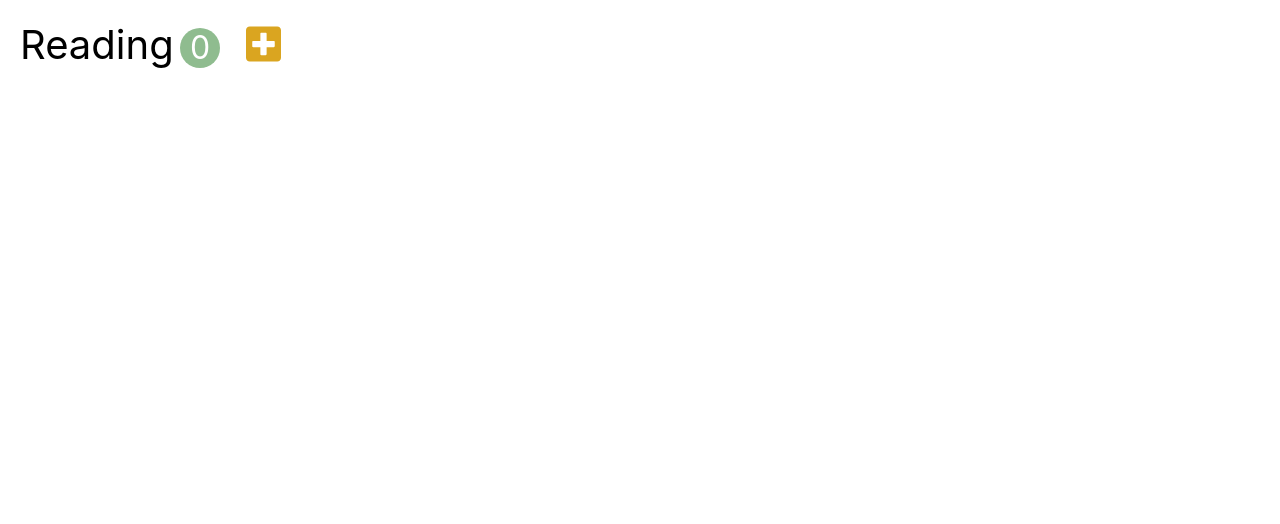
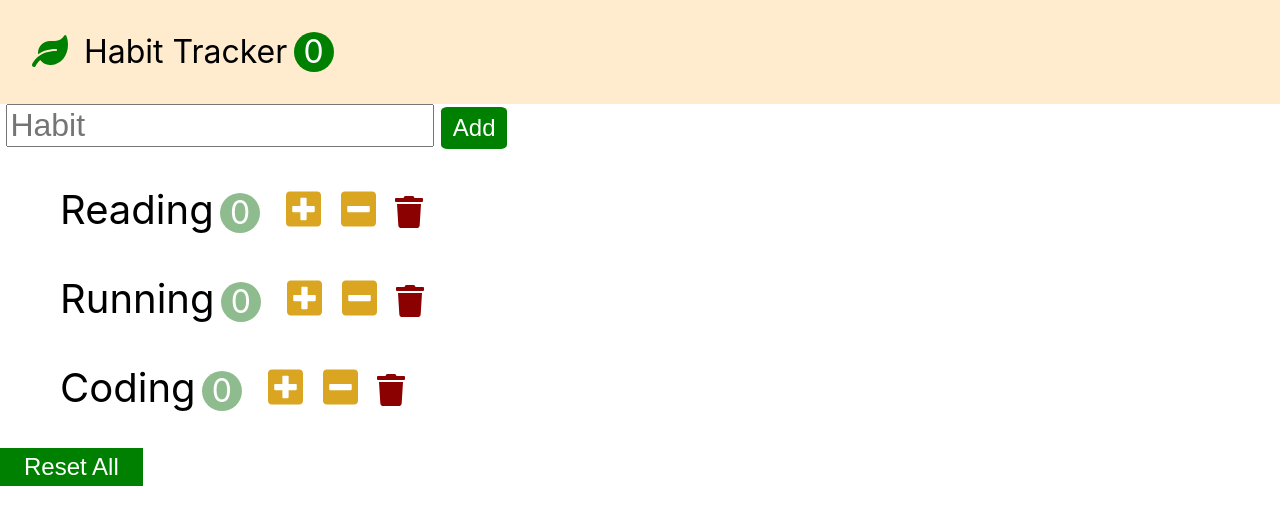
Before and after one commit to wan8234/habit-tracker, a React (Create React App) app: page / in a window 1280 px wide. Shown: the top 524 px of the page. Built offline with nearby package versions, Linux system fonts and the light colour scheme.

Commit message:
deploy using github

```diff
--- a/package.json
+++ b/package.json
@@ -2,11 +2,13 @@
     "name": "template",
     "version": "0.1.0",
     "private": true,
+    "homepage": "ttps://wan8234.github.io/habit-tracker/",
     "dependencies": {
         "@fortawesome/fontawesome-free": "^5.15.1",
         "@testing-library/jest-dom": "^5.11.4",
         "@testing-library/react": "^11.1.0",
         "@testing-library/user-event": "^12.1.10",
+        "gh-pages": "^3.1.0",
         "react": "^17.0.1",
         "react-dom": "^17.0.1",
         "react-scripts": "4.0.1",
@@ -16,7 +18,9 @@
         "start": "react-scripts start",
         "build": "react-scripts build",
         "test": "react-scripts test",
-    "eject": "react-scripts eject"
+        "eject": "react-scripts eject",
+        "predeploy": "npm run build",
+        "deploy": "gh-pages -d build"
     },
     "eslintConfig": {
         "extends": [
--- a/src/index.js
+++ b/src/index.js
@@ -7,7 +7,7 @@ import SimpleHabit from "./components/simpleHabit";
 
 ReactDOM.render(
     <React.StrictMode>
-        <SimpleHabit />
+        <App />
     </React.StrictMode>,
     document.getElementById("root")
 );
```
Also changed, not shown: 1 other file (tests, documents, lock files or other folders). Lines whose indentation alone changed are shown as unchanged.
